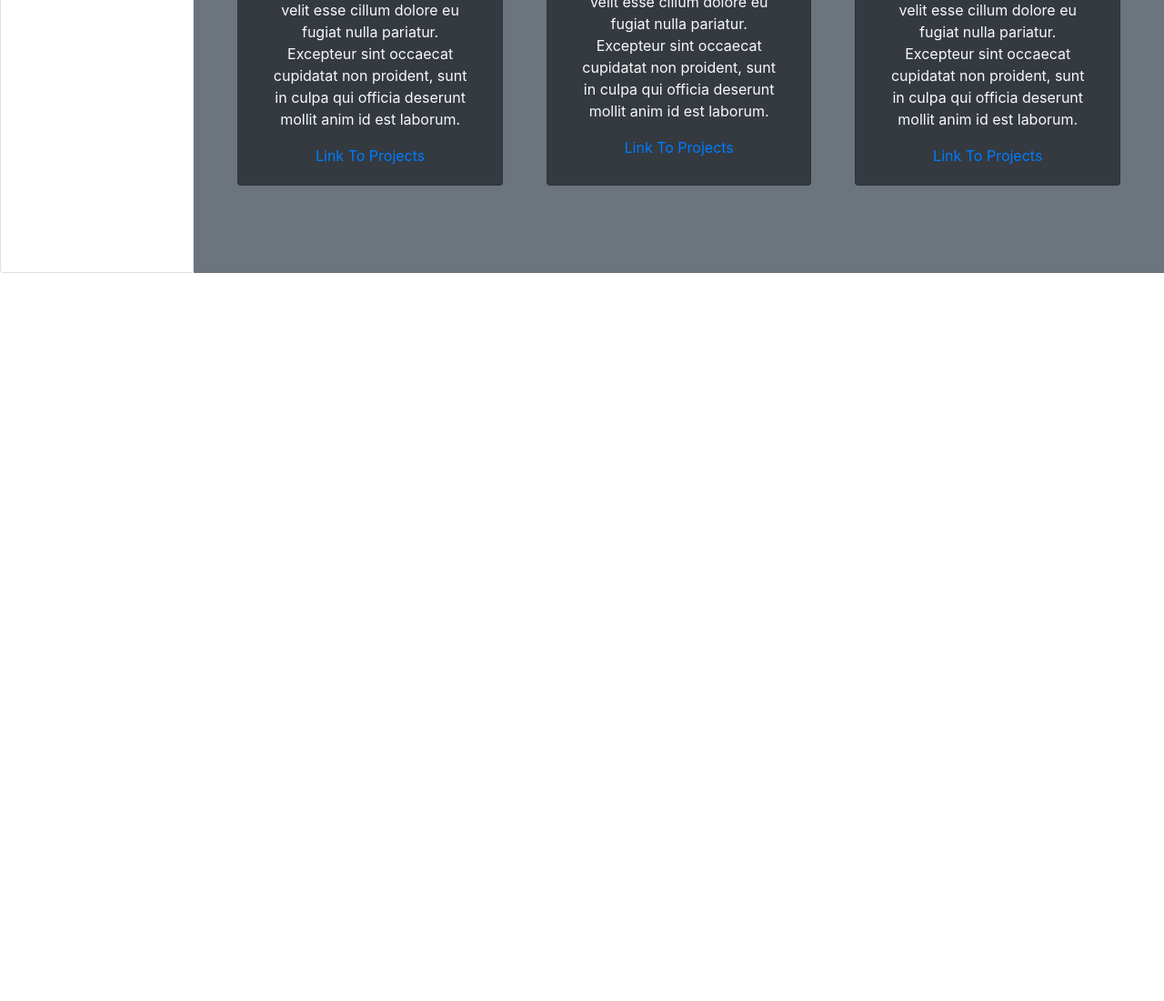
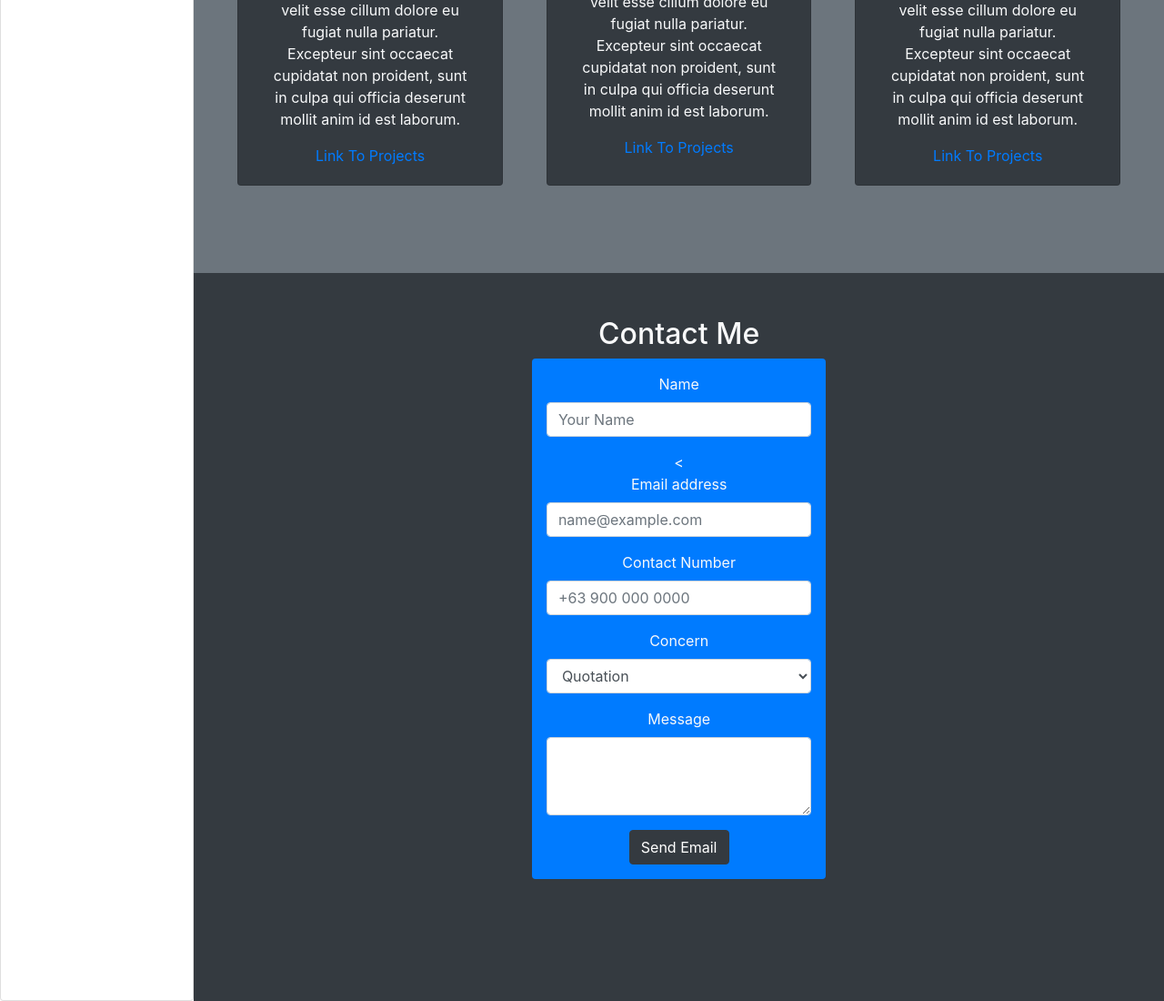
Before and after one commit to omolonpaul/discussion, a plain HTML site: page index.html in a window 1280 px wide. Shown: the part 1671-2771 px from the top of the page at 91% size. Before the commit the page ends 1971 px from the top, so only its background shows below. Drawn offline with nearby package versions, Linux system fonts and the light colour scheme.

Commit message:
Add activity code

```diff
--- a/index.html
+++ b/index.html
@@ -231,6 +231,64 @@
 					</div>
 					<!-- Other Projects Section End -->
 
+					<!-- Contact Section Start -->
+					<div class="bg-dark text-light min-vh-100 p-5">
+						<h2>Contact Me</h2>
+						<div class="p-3 m-auto col-12 col-md-8 col-lg-8 col-xl-4 bg-primary rounded">
+							<form>
+								<div class="form-group">
+									<label for="name">Name</label>
+									<input type="text" class="form-control" id="name" placeholder="Your Name">
+								</div>
+								< <div class="form-group">
+                  					<label for="email-address">Email address</label>
+                  					<input type="email" class="form-control" id="email-address" placeholder="name@example.com"/>
+                  				</div>
+                  				<div class="form-group">
+                  					<label for="contact">Contact Number</label>
+                  					<input type="number" class="form-control" id="contact" placeholder="+63 900 000 0000"/>
+                  				</div>
+                  				<div class="form-group">
+                  					<label for="concern">Concern</label>
+                  					<select class="form-control" id="concern">
+                  						<option>Quotation</option>
+                  						<option>Payroll</option>
+                  						<option>Attendance</option>
+                  					</select>
+                  				</div>
+                  				<div class="form-group">
+                  					<label for="message">Message</label>
+                  					<textarea class="form-control" id="message" rows="3"></textarea>
+                  				</div>
+                  				<!-- Button trigger modal -->
+                  				<button type="button" class="btn btn-dark" data-toggle="modal" data-target="#exampleModal">
+                  				  Send Email
+                  				</button>
+							</form>
+					<!-- Contact Section End -->
+
+					<!-- Modal Start-->
+					<div class="modal fade" id="exampleModal" tabindex="-1" aria-labelledby="exampleModalLabel" aria-hidden="true">
+					  <div class="modal-dialog">
+					    <div class="modal-content">
+					      <div class="modal-header">
+					        <h5 class="modal-title" id="exampleModalLabel">Modal title</h5>
+					        <button type="button" class="close" data-dismiss="modal" aria-label="Close">
+					          <span aria-hidden="true">&times;</span>
+					        </button>
+					      </div>
+					      <div class="modal-body">
+					        ...
+					      </div>
+					      <div class="modal-footer">
+					        <button type="button" class="btn btn-secondary" data-dismiss="modal">Close</button>
+					        <button type="button" class="btn btn-primary">Save changes</button>
+					      </div>
+					    </div>
+					  </div>
+					</div>
+					<!-- Modal End-->
+
 				</div>
 				<!-- Side Content Section End -->
 			</div>
```
